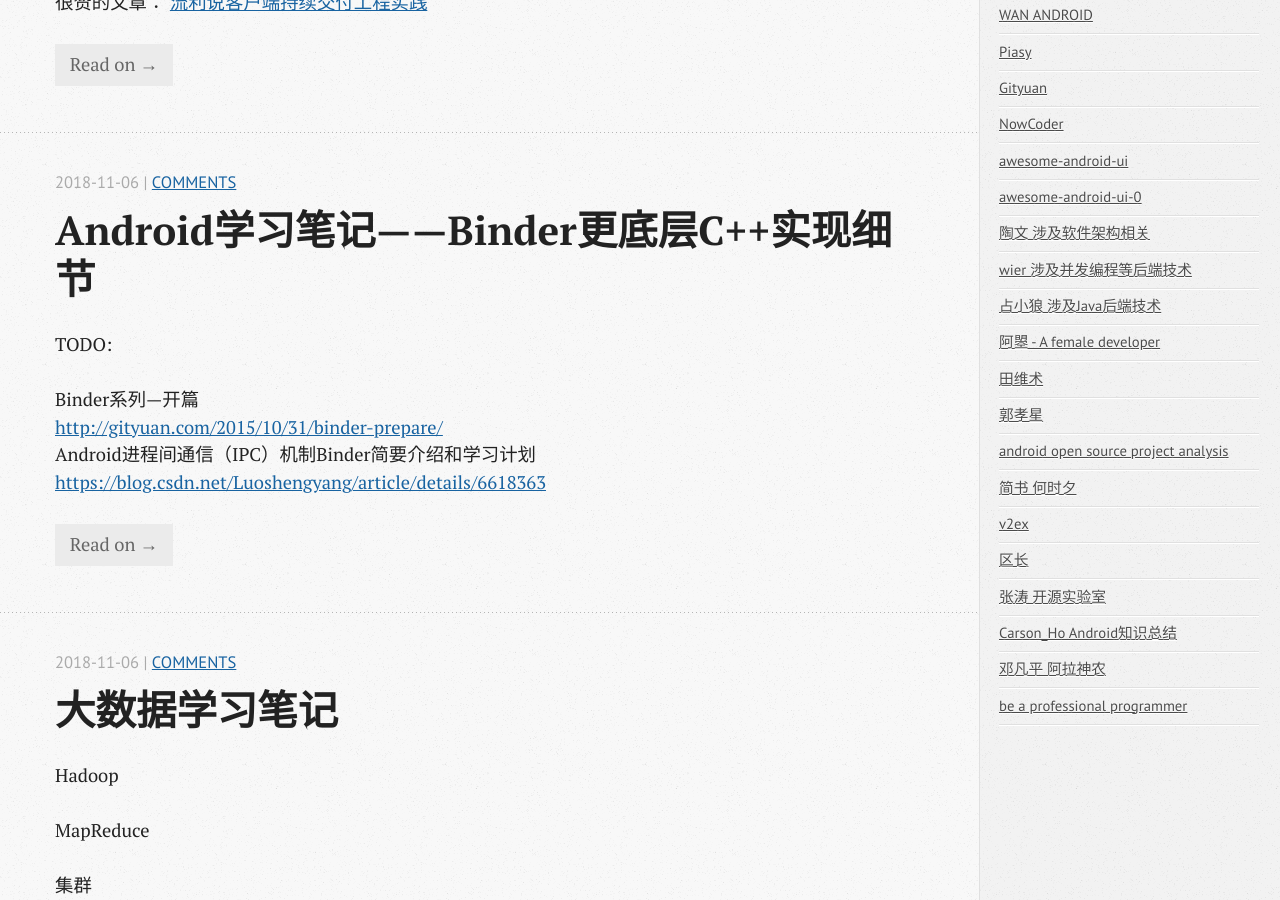
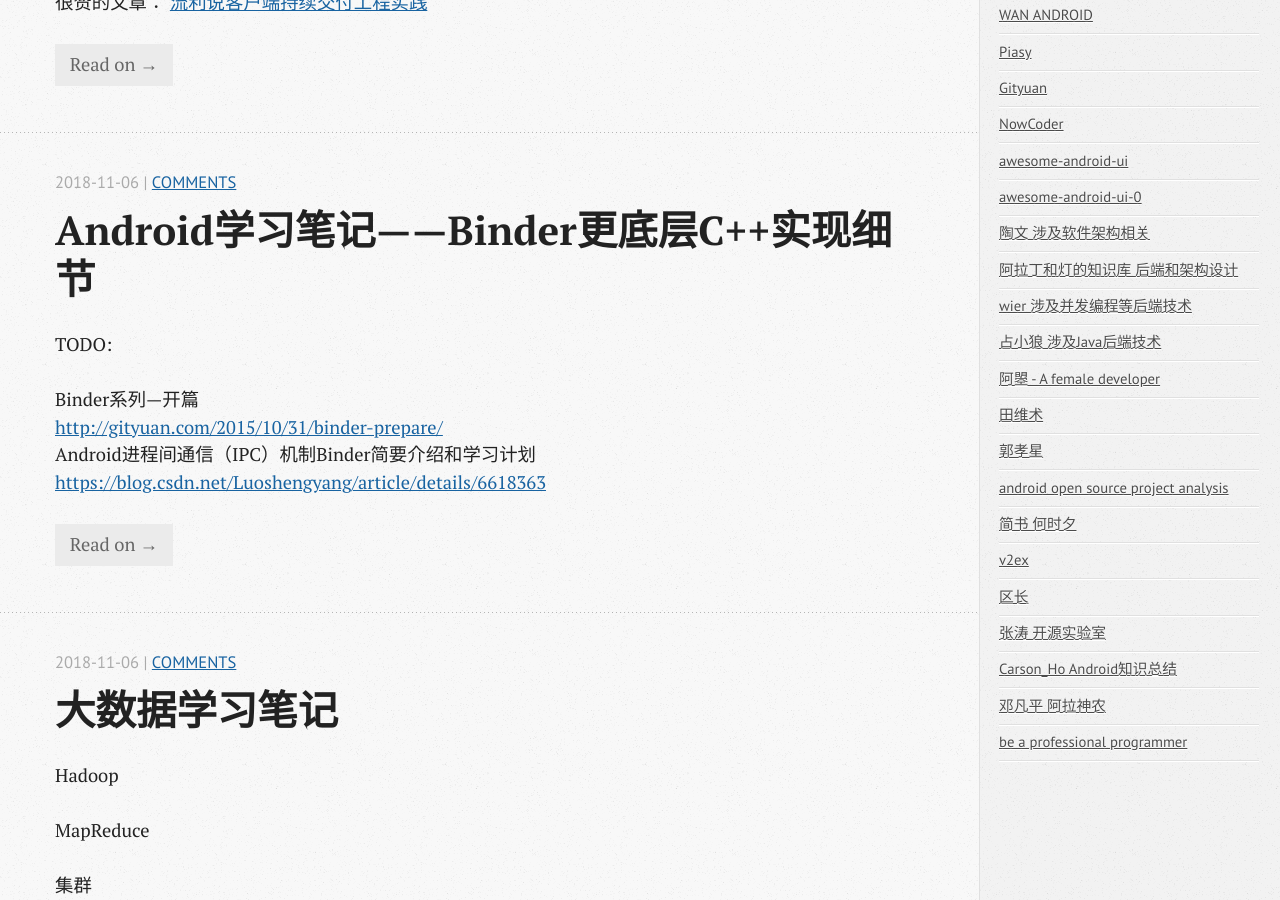
Before and after one commit to wangxinghe/wangxinghe.github.io, a Jekyll site: the page built from index.html, in a window 1280 px wide and 900 px high, scrolled down 1770 px. Built offline with Jekyll 4.4.1, drawn with Linux system fonts in a browser that asks for light colours; the list of posts is cut into pages by our own code; comment, search, counter and statistics services are not loaded.

Commit message:
add friendlink

```diff
--- a/_includes/asides/friendlink.html
+++ b/_includes/asides/friendlink.html
@@ -59,6 +59,9 @@
             <a href="https://zhuanlan.zhihu.com/taowen">陶文 涉及软件架构相关</a>
       </li>
       <li class="post">
+            <a href="http://wiki.wuyijun.cn/pages/viewpage.action?pageId=360470">阿拉丁和灯的知识库 后端和架构设计</a>
+      </li>
+      <li class="post">
             <a href="https://juejin.im/user/59759784f265da6c2b76c24b">wier 涉及并发编程等后端技术</a>
       </li>
       <li class="post">
```
